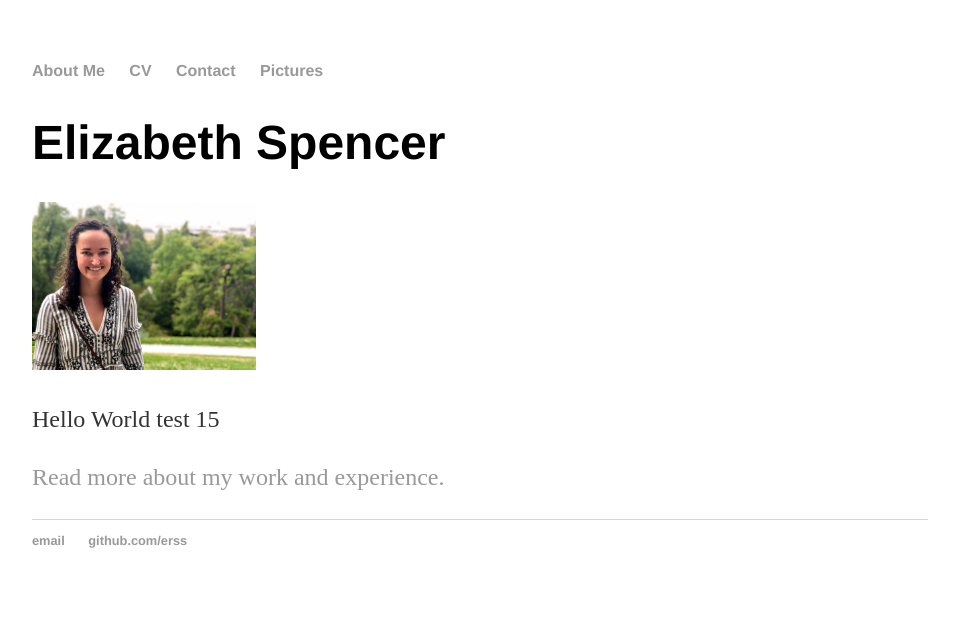
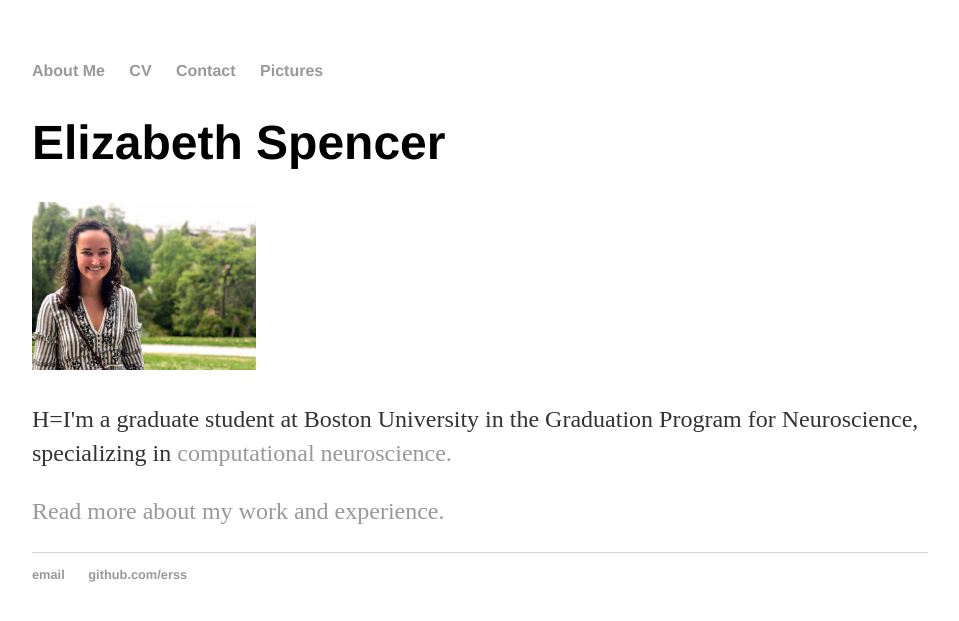
Before and after one commit to erss/erss.github.io, a Jekyll site: the page built from index.html, in a window 1280 px wide. Shown: the top 621 px of the page, without its empty margins (160-1119 px from the left). Built offline with Jekyll 4.4.1, drawn with Linux system fonts in a browser that asks for light colours.

Commit message:
Update index.html

```diff
--- a/index.html
+++ b/index.html
@@ -6,6 +6,9 @@ title: About Me
 	<h1>Elizabeth Spencer</h1>
 	       <p><img src="images/spencer.jpg" alt="spencer" width="25%" height="25%"></p>
 
-		<p>Hello World test 15 </p>
+		<p>H=I'm a graduate student at Boston University in the Graduation Program for Neuroscience, specializing in
+			<a href ="http://www.bu.edu/neuro/academics/graduate/curriculum/computational-neuroscience/"> computational neuroscience. </a>
+
+	</p>
 			<p> <a href="/cv"> Read more about my work and experience.</a> </p>
 </div><!-- /.blurb -->
```
